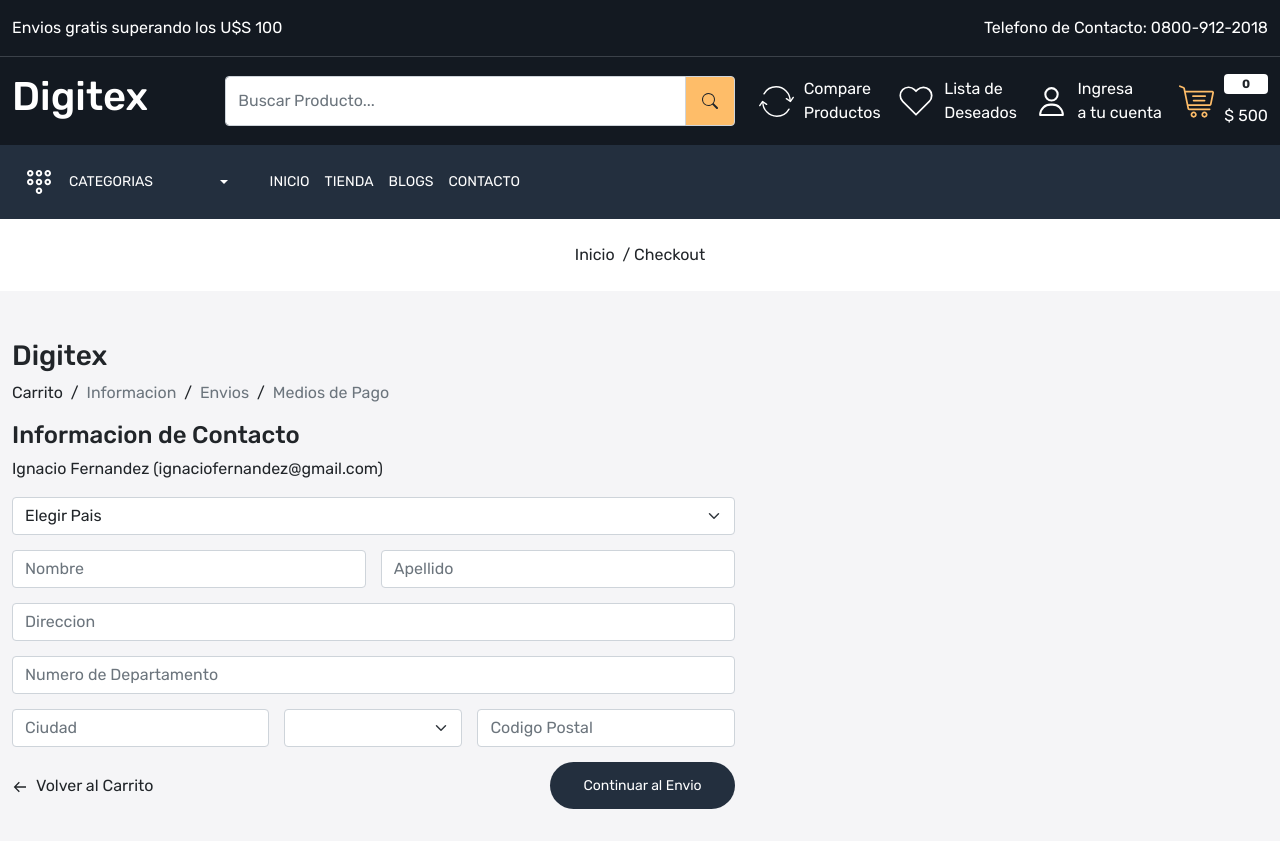
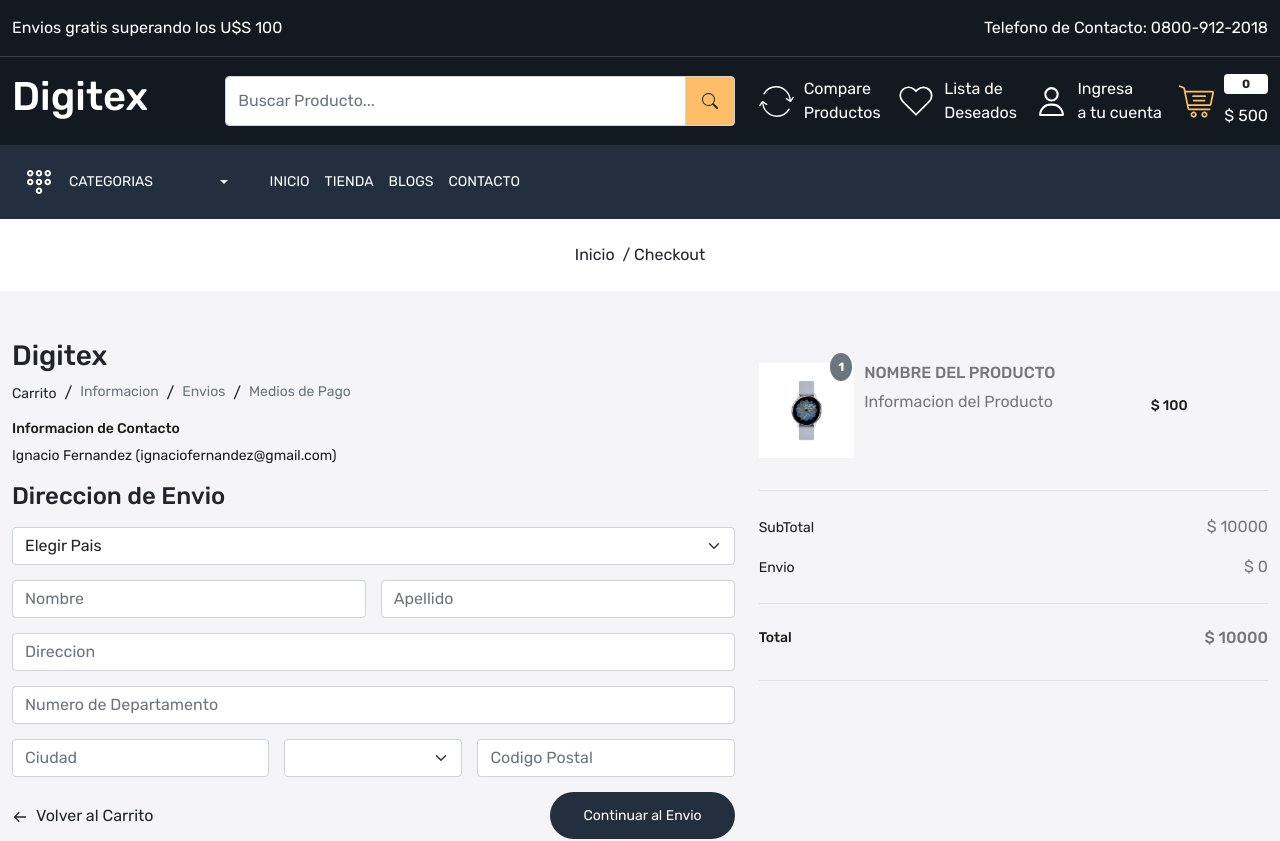
Before and after one commit to felixdoura/digitex, a React (Create React App) app: page /checkout in a window 1280 px wide. Shown: the top 841 px of the page. Built offline with nearby package versions, Linux system fonts and the light colour scheme.

Commit message:
terminado el checkout

```diff
--- a/src/App.css
+++ b/src/App.css
@@ -906,6 +906,24 @@ footer .input-group-text {
   font-size: 14px;
   color: var(--color-1c1c1b);
 }
+/* Final de Cart */
+
+/* Comienzo de Pagina de Shipping */
+
+.total {
+font-size: 14px;
+color: #1c1c1b;
+}
+
+.total-price {
+  font-size: 16px;
+  color: var(--color-777777);
+}
 
 
-/* Final de Cart */
+
+
+
+
+
+/* Final de Pagina de Shipping */
--- a/src/pages/Checkout.js
+++ b/src/pages/Checkout.js
@@ -19,24 +19,25 @@ const Checkout = () => {
                                 <nav style={{ "--bs-breadcrumb-divider": '>' }} aria-label="breadcrumb">
                                     <ol className="breadcrumb">
                                         <li className="breadcrumb-item">
-                                            <Link className='text-dark' to="/cart">Carrito </Link>
+                                            <Link className='text-dark total' to="/cart">Carrito </Link>
                                         </li>
                                         &nbsp; /
-                                        <li className="breadcrumb-item active" aria-current="page">
+                                        <li className="breadcrumb-item total active" aria-current="page">
                                             Informacion
                                         </li>
                                         &nbsp; /
-                                        <li className="breadcrumb-item active">Envios</li>
+                                        <li className="breadcrumb-item total active">Envios</li>
                                         &nbsp; /
-                                        <li className="breadcrumb-item active" aria-current="page">
+                                        <li className="breadcrumb-item total active" aria-current="page">
                                             Medios de Pago
                                         </li>
                                     </ol>
                                 </nav>
-                                <h4 className='title'>Informacion de Contacto</h4>
-                                <p className='user-details'>
+                                <h4 className='title total'>Informacion de Contacto</h4>
+                                <p className='user-details total'>
                                     Ignacio Fernandez (ignaciofernandez@gmail.com)
                                 </p>
+                                <h4 className='mb-3'>Direccion de Envio</h4>
                                 <form
                                     action=''
                                     className='d-flex gap-15 flex-wrap justify-content-between'
@@ -83,14 +84,51 @@ const Checkout = () => {
                                     </div>
                                     <div className='w-100'>
                                         <div className='d-flex justify-content-between align-items-center'>
-                                            <Link to='/cart' className='text-dark'><BiArrowBack className='me-2'/>Volver al Carrito</Link>
+                                            <Link to='/cart' className='text-dark'><BiArrowBack className='me-2' />Volver al Carrito</Link>
                                             <Link to='/cart' className='button'>Continuar al Envio</Link>
                                         </div>
                                     </div>
                                 </form>
                             </div>
                         </div>
-                        <div className='col-5'></div>
+                        <div className='col-5'>
+                            <div className='border-bottom py-4'>
+                                <div className='d-flex gap-10 mb-2 align-items-center'>
+                                    <div className='w-75 d-flex gap-10'>
+                                        <div className='w-25 position-relative'>
+                                            <span
+                                                style={{top: "-10px", right: "2px"}}
+                                                className='badge bg-secondary text-white rounded-circle position-absolute p-2'
+                                            >
+                                                1
+                                            </span>
+                                            <img src='../images/watch.jpg' className='img-fluid' alt='product' />
+                                        </div>
+                                        <div>
+                                            <h5 className='total-price'>NOMBRE DEL PRODUCTO</h5>
+                                            <p className='total-price'>Informacion del Producto</p>
+                                        </div>
+                                    </div>
+                                    <div className='flex-grow-1'>
+                                        <h5 className='total'>$ 100</h5>
+                                    </div>
+                                </div>
+                            </div>
+                            <div className='border-bottom py-4'>
+                                <div className='d-flex justify-content-between align-items-center'>
+                                    <p className='total'>SubTotal</p>
+                                    <p className='total-price'>$ 10000</p>
+                                </div>
+                                <div className='d-flex justify-content-between align-items-center'>
+                                    <p className='mb-0 total'>Envio</p>
+                                    <p className='mb-0 total-price'>$ 0</p>
+                                </div>
+                            </div>
+                            <div className='d-flex justify-content-between align-items-center border-bottom py-4'>
+                                <h4 className='total'>Total</h4>
+                                <h5 className='total-price'>$ 10000</h5>
+                            </div>
+                        </div>
                     </div>
                 </div>
             </div>
```
